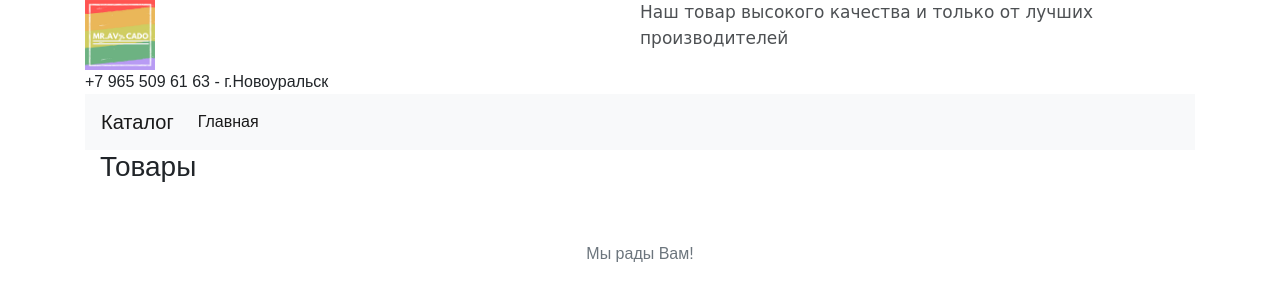
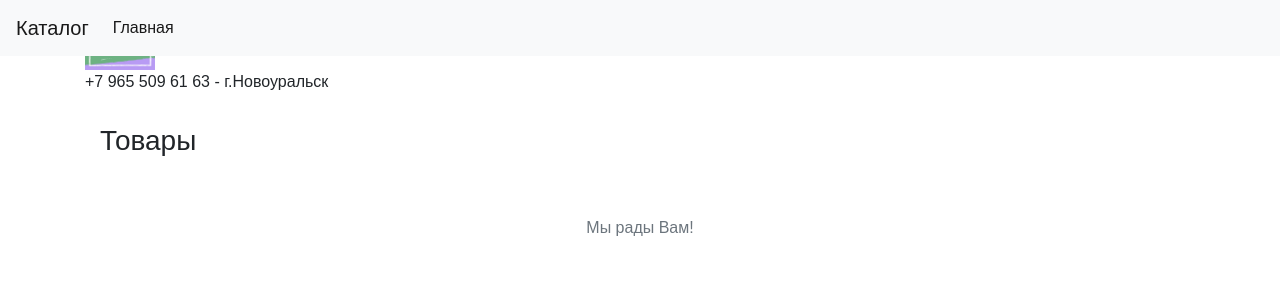
Before and after one commit to buugaaga/Mr.Avocado, a Django app: page / in a window 1280 px wide. Shown: the top 301 px of the page. Run offline with Django 3.2, Linux system fonts and the light colour scheme; data that the repository does not hold is empty; some libraries are stand-ins or nearby versions.

Commit message:
These is fixed navbar on top and add margin top for product list and delete top row

```diff
--- a/shop/static/css/style.css
+++ b/shop/static/css/style.css
@@ -21,6 +21,9 @@ body {
 .img-detail {
 	width: 250px ;
 }
+.content {
+	margin-top: 30px;
+}
 .footer {
 	margin-top: 50px;
 }
--- a/shop/templates/shop/navbar.html
+++ b/shop/templates/shop/navbar.html
@@ -15,7 +15,7 @@
     </div>
 </div>
 
-<nav class="navbar navbar-expand-lg navbar-light bg-light">
+<nav class="navbar fixed-top navbar-expand-lg navbar-light bg-light">
   <button class="navbar-toggler" type="button" data-toggle="collapse" data-target="#navbarTogglerDemo03" aria-controls="navbarTogglerDemo03" aria-expanded="false" aria-label="Toggle navigation">
     <span class="navbar-toggler-icon"></span>
   </button>
--- a/shop/templates/shop/product/list.html
+++ b/shop/templates/shop/product/list.html
@@ -9,7 +9,7 @@
 {% endblock %}
 
 {% block content %}
-    <div class="container">
+    <div class="container content">
         <!-- <div class="row">
             <div id="sidebar" class="col-sm-3">
                 <h3>Категории</h3>
--- a/static/css/style.css
+++ b/static/css/style.css
@@ -21,23 +21,9 @@ body {
 .img-detail {
 	width: 250px ;
 }
+.content {
+	margin-top: 30px;
+}
 .footer {
 	margin-top: 50px;
 }
-
-.top {
-    padding: 20px 0;
-    font-size: 25px;
-    font-weight: 600;
-    text-transform: uppercase;
-}
-
-.top-bl {
-    background: #777777;
-    padding: 30px;
-}
-
-.top-bl .cart {
-  float: right;
-  font-size: 17px;
-}
```
